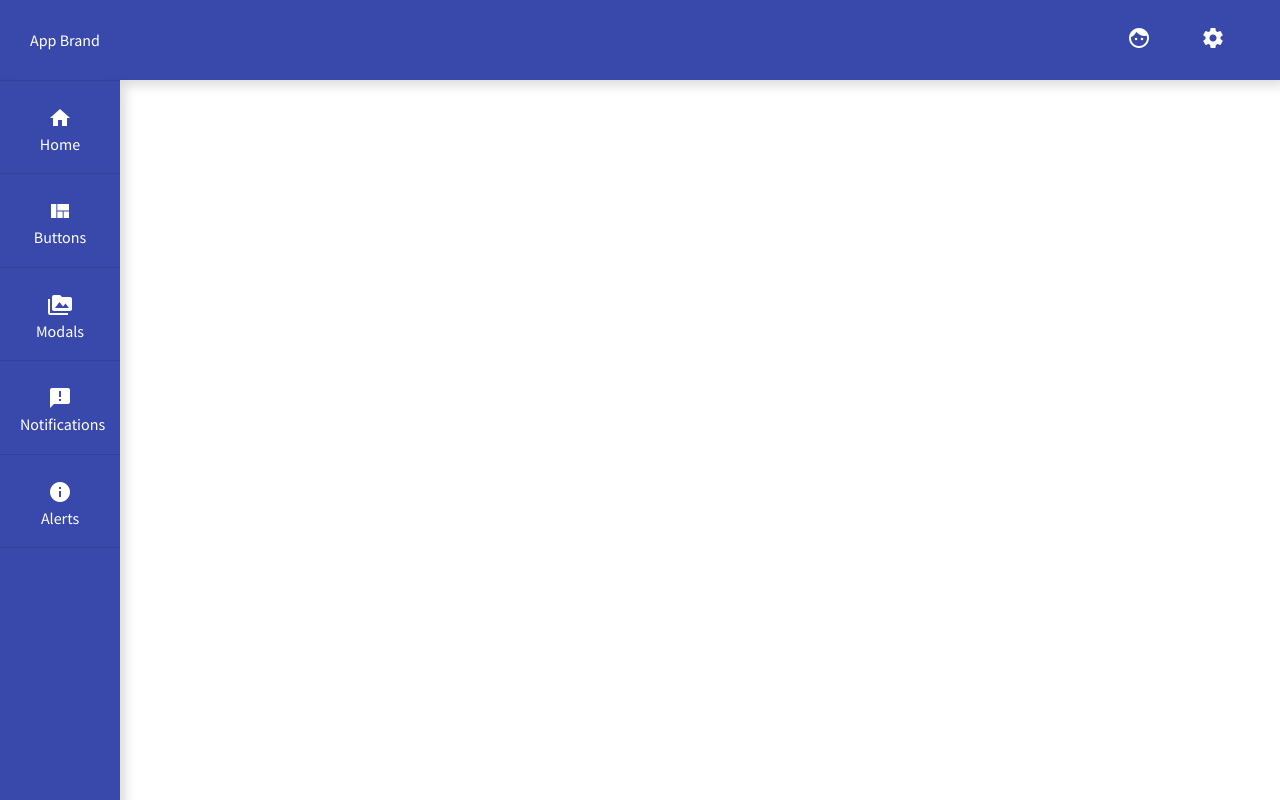
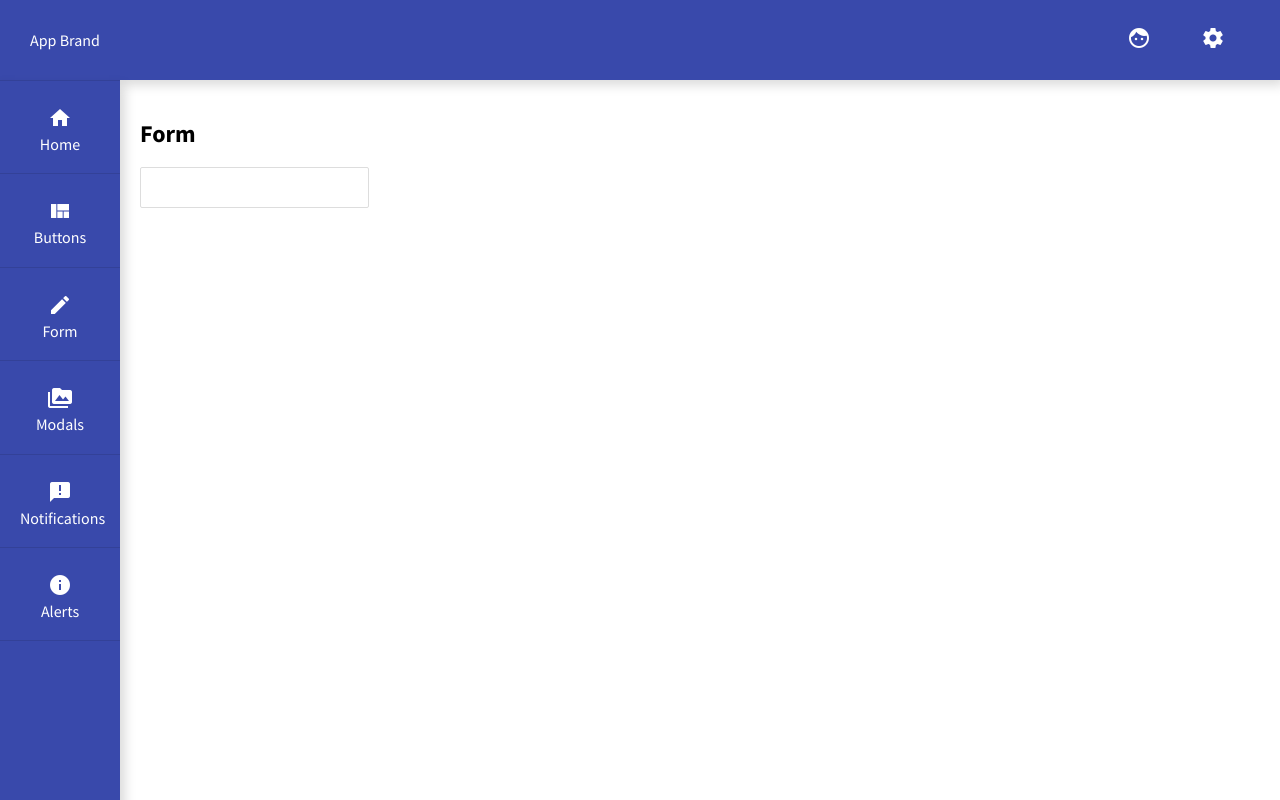
Before and after one commit to Jannick94/vue-templ8, a Vue app: page /#/form in a window 1280 px wide. Built offline with nearby package versions, Linux system fonts and the light colour scheme.

Commit message:
Input component PoC

```diff
--- a/src/components/core/AppSideNav.vue
+++ b/src/components/core/AppSideNav.vue
@@ -11,6 +11,12 @@
                 <router-link to="/buttons">
                     <i class="material-icons">view_quilt</i>
                     Buttons
+                </router-link>
+            </li>
+            <li class="side-nav-item">
+                <router-link to="/form">
+                    <AppIcon>mode_edit</AppIcon>
+                    Form
                 </router-link>
             </li>
             <li class="side-nav-item">
--- /dev/null
+++ b/src/components/core/elements/Form/AppInput.vue
@@ -0,0 +1,39 @@
+<template>
+    <div class="input">
+        <input type="text" :value="value" @input="update($event.target.value)">
+    </div>
+</template>
+
+<script>
+    export default {
+        name: 'AppInput',
+        props: {
+            value: {
+                type: String,
+                default: ''
+            }
+        },
+        methods: {
+            update(val) {
+                this.$emit('input', val);
+            }
+        }
+    }
+</script>
+
+<style lang="scss">
+    .input {
+
+        input {
+            border: 1px solid #ddd;
+            padding: 10px;
+            border-radius: 2px;
+            outline: none;
+            transition: border-color .15s ease-in-out;
+
+            &:focus {
+                border-color: #bbb;
+            }
+        }
+    }
+</style>
--- /dev/null
+++ b/src/components/pages/Form.vue
@@ -0,0 +1,18 @@
+<template>
+    <div>
+        <h2>Form</h2>
+
+        <AppInput v-model="input"></AppInput>
+    </div>
+</template>
+
+<script>
+    export default {
+        name: 'Form',
+        data() {
+            return {
+                input: ''
+            }
+        }
+    }
+</script>
--- a/src/main.js
+++ b/src/main.js
@@ -4,13 +4,15 @@ import router from './router'
 
 Vue.config.productionTip = false
 
-import AppButton from '@/components/core/elements/Button/AppButton';
+import AppButton       from '@/components/core/elements/Button/AppButton';
 import AppNotification from '@/components/core/elements/Notification/AppNotification';
-import AppIcon from '@/components/core/elements/Icon/AppIcon';
+import AppIcon         from '@/components/core/elements/Icon/AppIcon';
+import AppInput        from '@/components/core/elements/Form/AppInput';
 
 Vue.component('AppButton', AppButton);
 Vue.component('AppNotification', AppNotification);
 Vue.component('AppIcon', AppIcon);
+Vue.component('AppInput', AppInput);
 
 new Vue({
     el: '#app',
--- a/src/router/index.js
+++ b/src/router/index.js
@@ -5,6 +5,7 @@ import Buttons       from '@/components/pages/Buttons';
 import Modals        from '@/components/pages/Modals';
 import Notifications from '@/components/pages/Notifications';
 import Alerts        from '@/components/pages/Alerts';
+import Form          from '@/components/pages/Form';
 
 Vue.use(Router)
 
@@ -34,6 +35,11 @@ export default new Router({
         path: '/alerts',
         name: 'Alerts',
         component: Alerts
+    },
+    {
+        path: '/form',
+        name: 'Form',
+        component: Form
     }
   ]
 })
```
